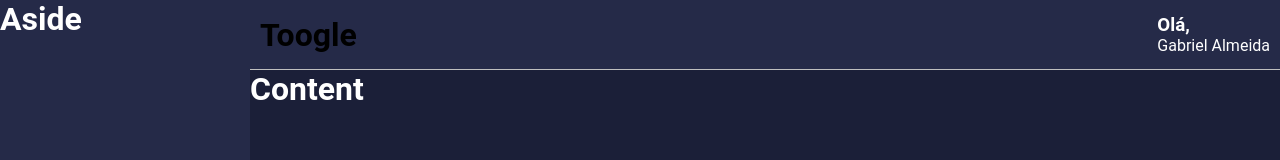
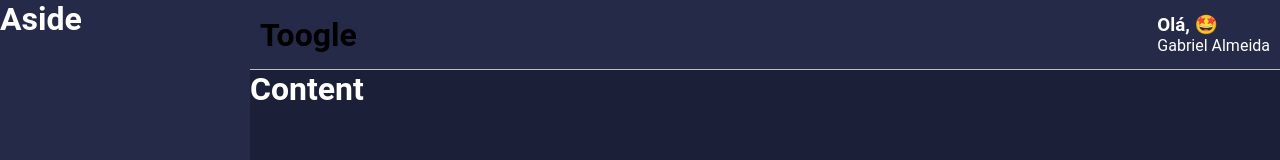
Before and after one commit to GabrielAL-codex/minha-carteira, a React (Create React App) app: page / in a window 1280 px wide. Shown: the top 160 px of the page. Built offline with nearby package versions, Linux system fonts and the light colour scheme.

Commit message:
Configurando aleatoriedade dos emojis fe

```diff
--- a/src/Components/MainHeader/index.tsx
+++ b/src/Components/MainHeader/index.tsx
@@ -1,5 +1,6 @@
-import React from 'react';
+import React, {useMemo} from 'react';
 
+import emojis from '../../utils/emojis';
 import {
     Container,
     Profile,
@@ -8,12 +9,18 @@
 } from './styles';
 
 const MainHeader: React.FC = () => {
+
+    const emoji = useMemo(() => {
+        const indice = Math.floor(Math.random() * emojis.length)
+        return emojis[indice];
+    },[]);
+
     return (
         <Container>
             <h1>Toogle</h1>
 
             <Profile>
-                <Welcome>Olá,</Welcome>
+                <Welcome>Olá, {emoji}</Welcome>
                 <UserName>Gabriel Almeida</UserName>
             </Profile>
         </Container>
--- a/src/utils/emojis.ts
+++ b/src/utils/emojis.ts
@@ -0,0 +1 @@
+export default ['🧐', '🤠', '🤔', '🤩'];
```
